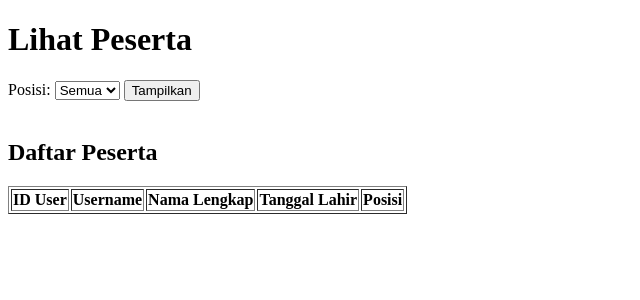
After one commit to shairul19/skripsi_moora, a Flask app: page /lihat_peserta in a window 1280 px wide. The commit adds this page. Shown: the top 300 px of the page, without its empty margins (0-640 px from the left). Run offline with Flask 3, Linux system fonts and the light colour scheme; lists and menus that the app fills with data are empty; some libraries are stand-ins or nearby versions.

Commit message:
menambahkan dashboard dan lihat peserta

```diff
--- a/app2.py
+++ b/app2.py
@@ -58,13 +58,25 @@ def register():
         # Generate ID User
         conn = connect_db()
         cur = conn.cursor()
-        current_year = datetime.datetime.now().year
-        cur.execute("SELECT COUNT(*) FROM tbl_user")
-        count = cur.fetchone()[0] + 1
-        id_user = str(current_year) + str(count).zfill(4)
+        # Mendapatkan nilai terakhir yang digunakan
+        cur.execute("SELECT last_sequence FROM tbl_user WHERE posisi = %s", (posisi,))
+        last_sequence = cur.fetchone()
+
+        if last_sequence is not None:
+            sequence = last_sequence[0] + 1
+        else:
+            sequence = 1
+
+        # Memperbarui nilai terakhir yang digunakan
+        cur.execute("UPDATE tbl_user SET last_sequence = %s WHERE posisi = %s", (sequence, posisi))
+        conn.commit()
+
+        # Menggabungkan posisi dengan urutan daftar
+        id_user = posisi + str(sequence).zfill(4)
 
         # Generate password dan lakukan enkripsi
-        password = 'seleksi#' + id_user[-4:]
+        tanggal_lahir = datetime.datetime.strptime(tanggal_lahir, "%Y-%m-%d")  # Mengubah tanggal lahir menjadi objek datetime
+        password = 'seleksi' + tanggal_lahir.strftime("%d%m")  # Mendapatkan tanggal dan bulan lahir dengan format ddmm
         encrypted_password = encrypt_password(password)
 
         if conn:
@@ -79,14 +91,14 @@ def register():
                     return "Username sudah digunakan. Silakan gunakan username lain."
 
                 # Tambahkan data pemain ke database
-                cursor.execute("INSERT INTO tbl_user (id_user, username, nama_lengkap, tanggal_lahir, posisi, role, password) VALUES (%s, %s, %s, %s, %s, %s, %s)",
-                    (id_user, username, nama_lengkap, tanggal_lahir, posisi, role, encrypted_password)
+                cursor.execute("INSERT INTO tbl_user (id_user, username, nama_lengkap, tanggal_lahir, posisi, role, password, last_sequence) VALUES (%s,%s, %s, %s, %s, %s, %s, %s)",
+                    (id_user, username, nama_lengkap, tanggal_lahir, posisi, role, encrypted_password, sequence)
                 )
 
                 conn.commit()
                 cursor.close()
 
-                return "Registrasi berhasil! Password sementara: " + password
+                return "Registrasi berhasil! Password sementara: " + password + "<br><br><a href='/'>Back to Index</a>"
 
             except (Exception, Error) as error:
                 print("Error while inserting data", error)
@@ -98,5 +110,91 @@ def register():
 
     return render_template('register2.html')
 
+# Halaman login
+@app.route('/login', methods=['GET', 'POST'])
+def login():
+    if request.method == 'POST':
+        username = request.form['username']
+        password = request.form['password']
+
+        conn = connect_db()
+        if conn:
+            try:
+                cursor = conn.cursor()
+
+                # Cek apakah username dan password cocok
+                cursor.execute("SELECT * FROM tbl_user WHERE username = %s", (username,))
+                user = cursor.fetchone()
+
+                if user:
+                    encrypted_password = encrypt_password('seleksi' + user[3].strftime("%d%m"))  # Menggabungkan password dengan tanggal dan bulan lahir
+                    if user[6] == encrypted_password:
+                        session['id_user'] = user[0]
+                        session['username'] = user[1]
+                        session['role'] = user[6]
+                        return redirect('/dashboard')
+                    else:
+                        return "Password yang dimasukkan salah."
+                else:
+                    return "Username tidak ditemukan."
+
+            except (Exception, Error) as error:
+                print("Error while querying data", error)
+                return "Terjadi kesalahan saat login."
+
+            finally:
+                if conn:
+                    conn.close()
+
+    return render_template('login.html')
+
+
+# Halaman dashboard
+@app.route('/dashboard')
+def dashboard():
+    if 'username' in session:
+        return "Selamat datang, " + session['username'] + "!<br><br><a href='/logout'>Logout</a>"
+    else:
+        return redirect('/login')
+
+
+# Halaman logout
+@app.route('/logout')
+def logout():
+    session.clear()
+    return redirect('/')
+
+# Halaman lihat peserta
+@app.route('/lihat_peserta', methods=['GET', 'POST'])
+def lihat_peserta():
+    if request.method == 'POST':
+        posisi = request.form['posisi']
+
+        conn = connect_db()
+        if conn:
+            try:
+                cursor = conn.cursor()
+
+                if posisi == 'all':
+                    # Mendapatkan semua data peserta
+                    cursor.execute("SELECT * FROM tbl_user")
+                else:
+                    # Mendapatkan data peserta berdasarkan posisi yang dipilih
+                    cursor.execute("SELECT * FROM tbl_user WHERE posisi = %s", (posisi,))
+
+                peserta = cursor.fetchall()
+
+                return render_template('lihat_peserta.html', peserta=peserta)
+
+            except (Exception, Error) as error:
+                print("Error while querying data", error)
+                return "Terjadi kesalahan saat mengambil data peserta."
+
+            finally:
+                if conn:
+                    conn.close()
+
+    return render_template('lihat_peserta.html')
+
 if __name__ == '__main__':
     app.run(debug=True)
--- /dev/null
+++ b/templates/lihat_peserta.html
@@ -0,0 +1,46 @@
+<!DOCTYPE html>
+<html>
+<head>
+    <title>Lihat Peserta</title>
+</head>
+<body>
+    <h1>Lihat Peserta</h1>
+    <form method="POST" action="/lihat_peserta">
+        <label for="posisi">Posisi:</label>
+        <select id="posisi" name="posisi">
+            <option value="all">Semua</option>
+            <option value="GK">GK</option>
+            <option value="DF">DF</option>
+            <option value="MF">MF</option>
+            <option value="FW">FW</option>
+        </select>
+        <button type="submit">Tampilkan</button>
+    </form>
+
+    <br>
+
+    <h2>Daftar Peserta</h2>
+    <table border="1">
+        <thead>
+            <tr>
+                <th>ID User</th>
+                <th>Username</th>
+                <th>Nama Lengkap</th>
+                <th>Tanggal Lahir</th>
+                <th>Posisi</th>
+            </tr>
+        </thead>
+        <tbody>
+            {% for peserta in peserta %}
+            <tr>
+                <td>{{ peserta[0] }}</td>
+                <td>{{ peserta[1] }}</td>
+                <td>{{ peserta[2] }}</td>
+                <td>{{ peserta[3] }}</td>
+                <td>{{ peserta[4] }}</td>
+            </tr>
+            {% endfor %}
+        </tbody>
+    </table>
+</body>
+</html>
--- a/templates/login.html
+++ b/templates/login.html
@@ -1,17 +1,15 @@
 <!DOCTYPE html>
 <html>
 <head>
-    <title>Halaman Login</title>
+    <title>Login</title>
 </head>
 <body>
     <h1>Login</h1>
-    <form method="POST" action="/login">
+    <form action="/login" method="POST">
         <label for="username">Username:</label>
         <input type="text" id="username" name="username" required><br><br>
-
         <label for="password">Password:</label>
         <input type="password" id="password" name="password" required><br><br>
-
         <input type="submit" value="Login">
     </form>
 </body>
```
Also changed, not shown: app.py (deleted, +0 -161 lines), templates/dashboard.html (added, +15 -0 lines), templates/register2.html (+4 -4 lines).
